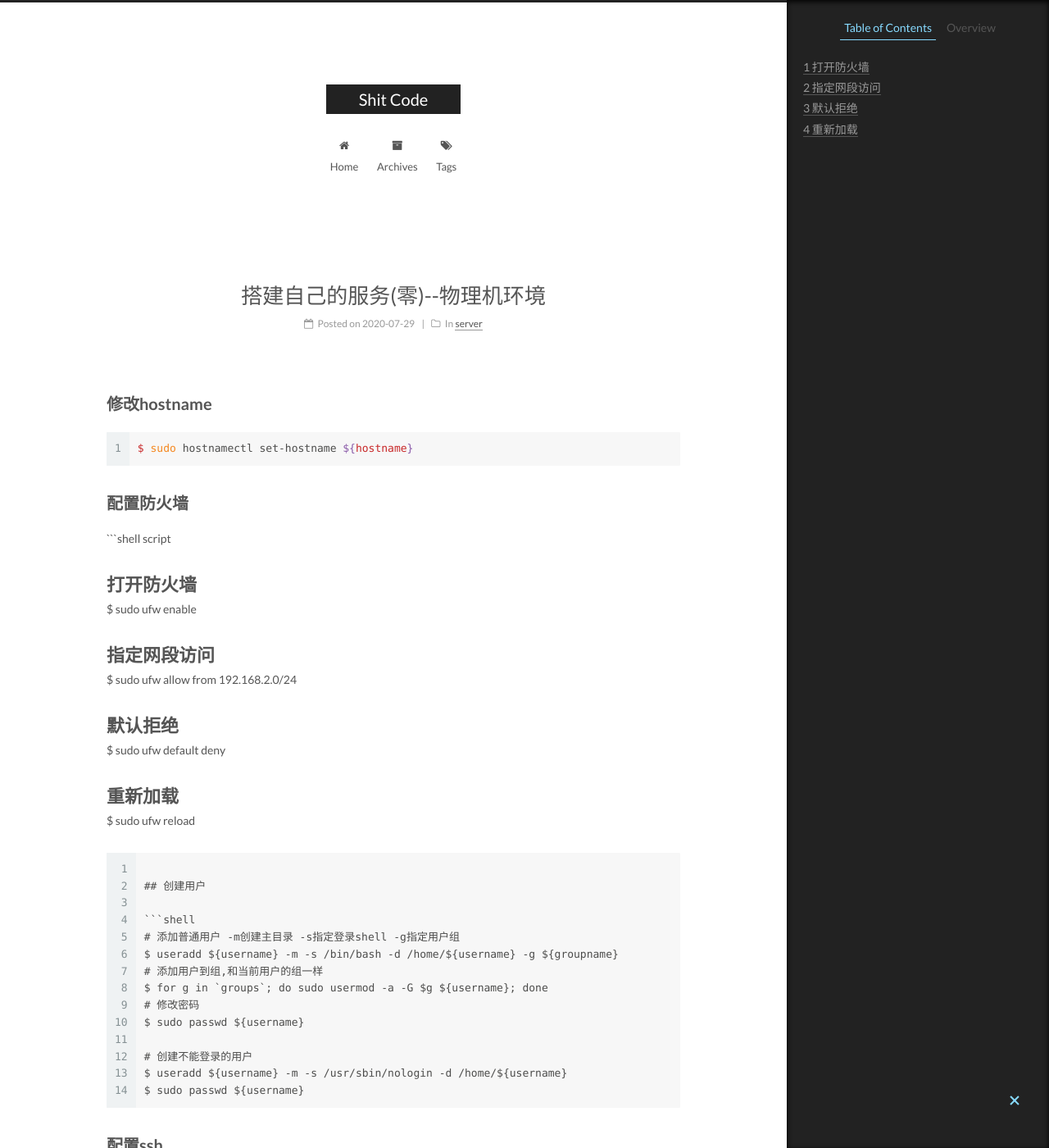
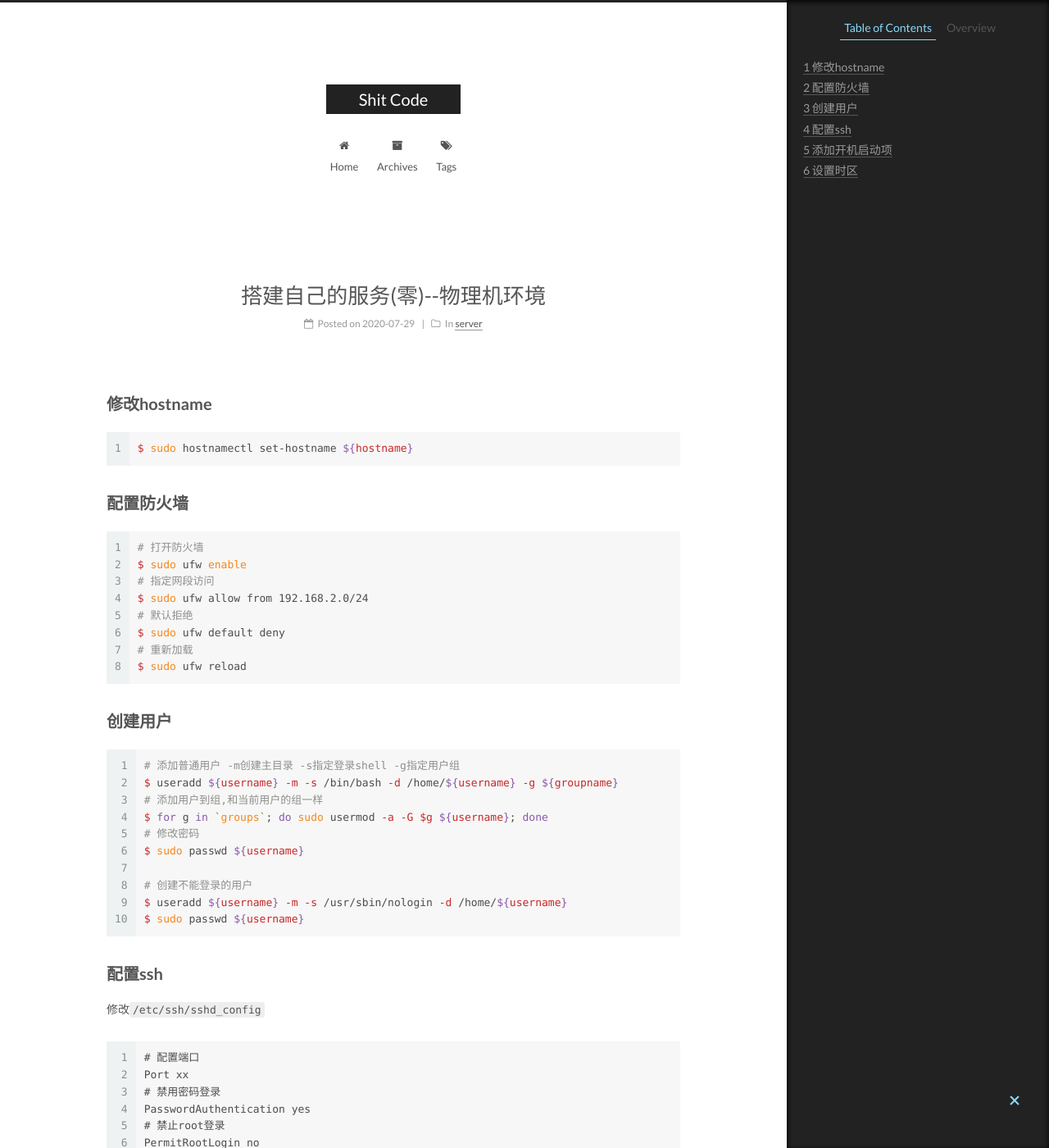
Before and after one commit to cdistc/cdistc.github.io, a Jekyll site: the page built from _posts/2020-07-29-搭建自己的服务.md, in a window 1280 px wide and 1400 px high. Shown: the whole window at 82% size. Built offline with Jekyll 4.4.1, drawn with Linux system fonts in a browser that asks for light colours; some of the changed text lies outside the part shown.

Commit message:
搭建自己的服务(零)--物理机环境

````diff
--- a/_posts/2020-07-29-搭建自己的服务.md
+++ b/_posts/2020-07-29-搭建自己的服务.md
@@ -16,7 +16,7 @@ $ sudo hostnamectl set-hostname ${hostname}
 
 ## 配置防火墙
 
-```shell script
+```sh
 # 打开防火墙
 $ sudo ufw enable
 # 指定网段访问
@@ -29,7 +29,7 @@ $ sudo ufw reload
 
 ## 创建用户
 
-```shell
+```sh
 # 添加普通用户 -m创建主目录 -s指定登录shell -g指定用户组
 $ useradd ${username} -m -s /bin/bash -d /home/${username} -g ${groupname}
 # 添加用户到组,和当前用户的组一样
@@ -45,6 +45,7 @@ $ sudo passwd ${username}
 ## 配置ssh
 
 修改`/etc/ssh/sshd_config`
+
 ```
 # 配置端口
 Port xx
@@ -57,13 +58,15 @@ PermitRootLogin no
 Match address 192.168.2.0/24 user ${username}
 PasswordAuthentication yes
 ```
+
 重启ssh服务
-```shell script
+```sh
 $ sudo systemctl restart sshd.service
 ```
 
 ## 添加开机启动项
 添加`/etc/systemd/system/rc.local.service`
+
 ```
 [Unit]
 Description=/etc/rc.local Compatibility
@@ -82,7 +85,7 @@ Alias=rc-local.service
 ```
 
 ## 设置时区
-```shell script
+```sh
 $ timedatectl list-timezones
 $ sudo timedatectl set-timezone Asia/Shanghai
 ```
````
